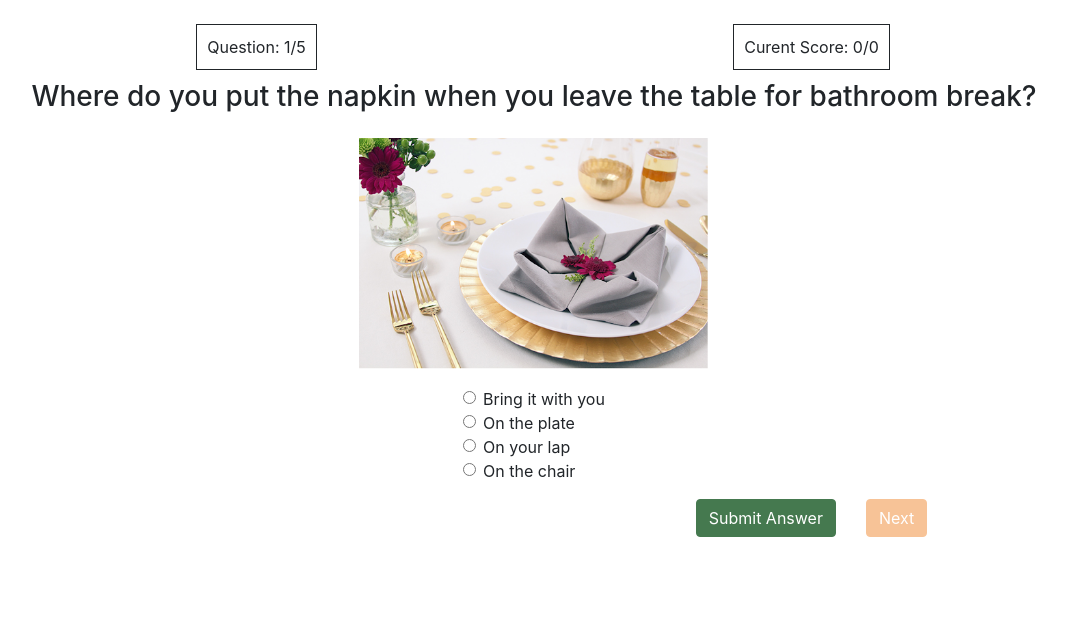
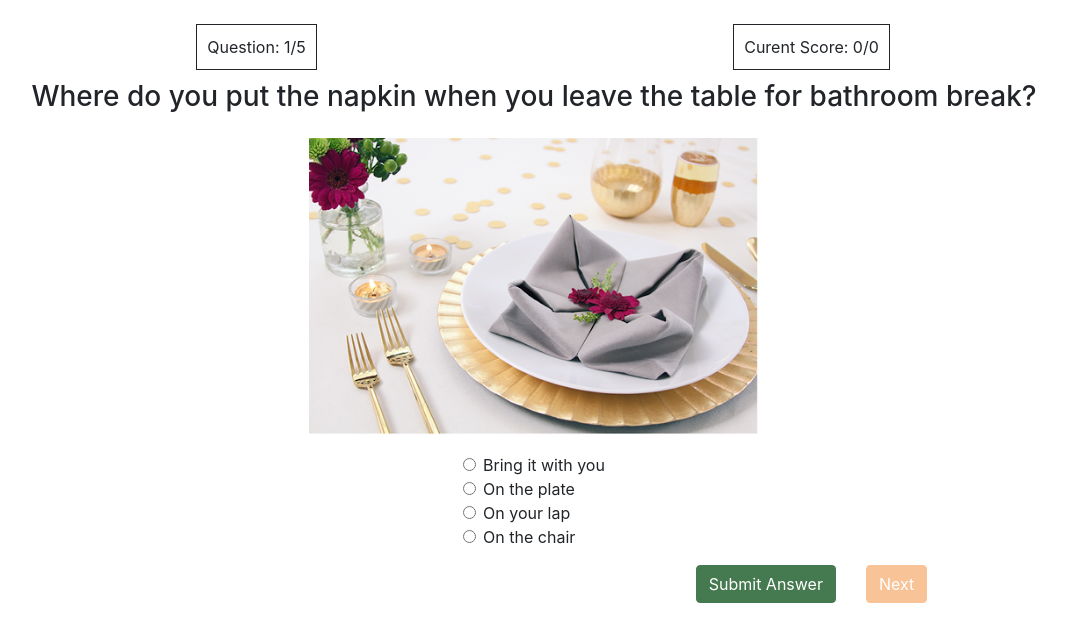
Before and after one commit to KimlyTor/Table-Etiquette, a Flask app: page /quiz/1 in a window 1280 px wide. Shown: the part 56-698 px from the top of the page, without its empty margins (106-1173 px from the left). Run offline with Flask 2, Linux system fonts and the light colour scheme; some libraries are stand-ins or nearby versions.

Commit message:
adjust img size

```diff
--- a/static/main.css
+++ b/static/main.css
@@ -1,10 +1,10 @@
 
 #content img {
-    width: 350px;
+    width: 450px;
 }
 
 .img-4 {
-    width: 200px !important;
+    width: 300px !important;
 }
 
 .img-6 {
```
